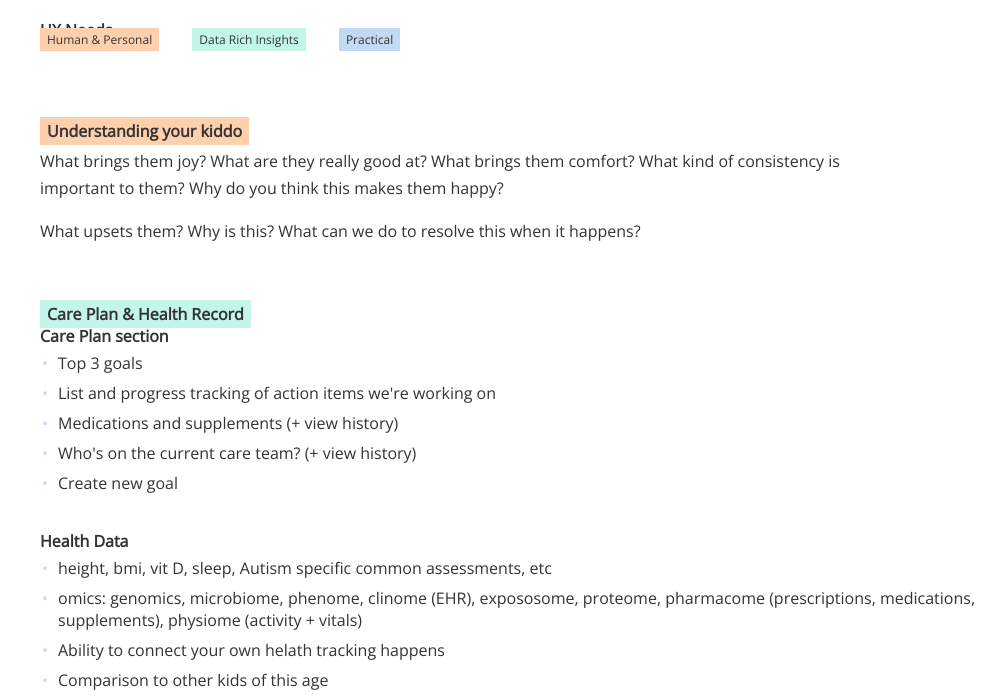
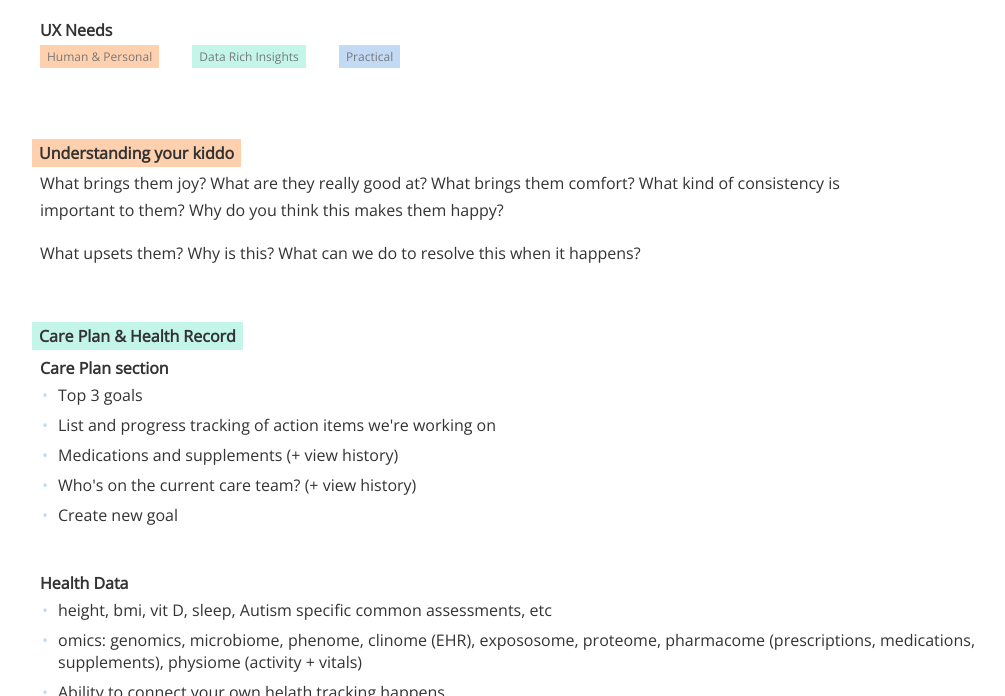
Before and after one commit to openAutism/openautism.github.io, a website: page index.html in a window 1280 px wide. Shown: the part 4102-4798 px from the top of the page, without its empty margins (190-1195 px from the left). Drawn offline with nearby package versions, Linux system fonts and the light colour scheme.

Commit message:
a bit more

```diff
--- a/index.html
+++ b/index.html
@@ -67,11 +67,11 @@
     <img src="./images/logo_ideas.jpg" />
 
     <h4>UX Needs</h4>
-    <div class="labels">
-      <div class="label human">Human &amp; Personal</div>
-      <div class="label data">Data Rich Insights</div>
-      <div class="label practical">Practical</div>
-    </div>
+    <p class="labels">
+      <span class="label human sm-text">Human &amp; Personal</span>
+      <span class="label data sm-text">Data Rich Insights</span>
+      <span class="label practical sm-text">Practical</span>
+    </p>
 
     <div class="section">
       <h4><span class="label human">Understanding your kiddo</span></h4>
--- a/scss/_base.scss
+++ b/scss/_base.scss
@@ -21,6 +21,7 @@ header, section, footer {
   }
   .subsection {
       padding: 10px 0;
+      margin-top: 10px;
   }
   ul {
     margin-top: 5px;
@@ -125,6 +126,9 @@ img {
   }
 }
 
+h4 .label {
+  margin-left: -8px;
+}
 .label {
   padding: 3px 7px;
   &.human {
```
Also changed, not shown: css/site.css.
